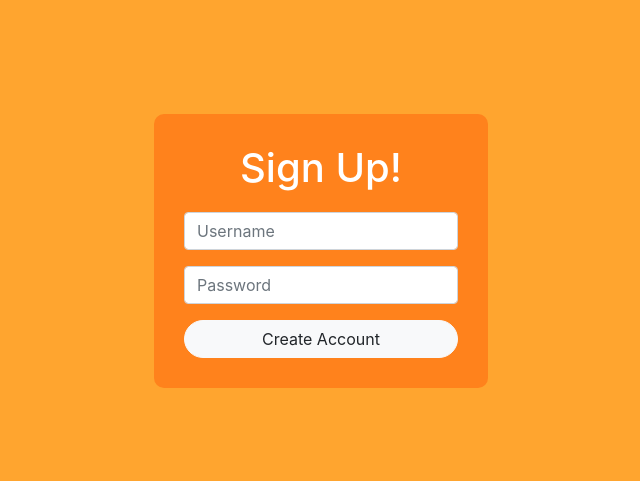
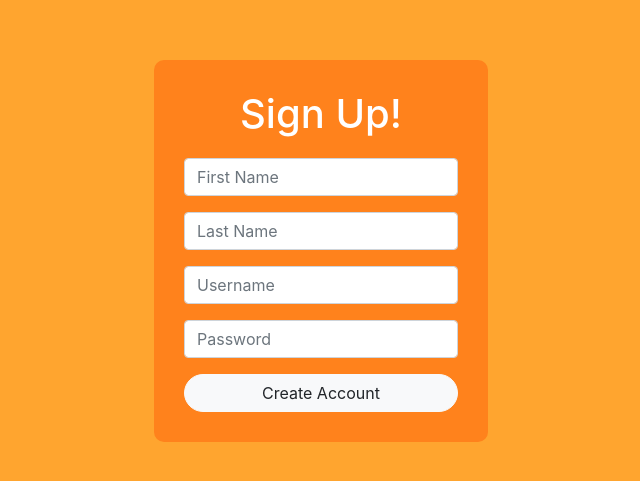
Before and after one commit to smithspencer817/todo-frontend, a React (Create React App) app: page /sign-up in a window 1280 px wide. Shown: the part 149-630 px from the top of the page, without its empty margins (319-959 px from the left). Built offline with nearby package versions, Linux system fonts and the light colour scheme.

Commit message:
added sign up functionality to create new user

```diff
--- a/src/components/SignUpPage.js
+++ b/src/components/SignUpPage.js
@@ -1,16 +1,50 @@
 import React from 'react';
 import { Form, Button } from 'react-bootstrap';
+import { useHistory } from 'react-router-dom';
+import { connect } from 'react-redux';
+import { addCurrentUser } from '../actions/user';
 
-export default function SignUpPage() {
+function SignUpPage(props) {
+
+    let history = useHistory();
 
     function handleNewUser(e) {
         e.preventDefault();
         const form = e.target;
         const newUserInfo = {
-          username: form[0].value,
-          password: form[1].value
+            first_name: form[0].value,
+            last_name: form[1].value,
+            username: form[2].value,
+            password: form[3].value
         }
-        console.log(newUserInfo)
+        fetch('http://localhost:3000/api/users', {
+          method: 'POST',
+          headers: {
+            'Content-Type': 'application/json',
+            'Accept': 'application/json'
+          },
+          body: JSON.stringify(newUserInfo)
+        })
+        .then(res => res.json())
+        .then(res => {
+            if (res[0] !== undefined) {
+                console.log('was not valid')
+            } else {
+                fetch('http://localhost:3000/api/login', {
+                    method: 'POST',
+                    headers: {
+                        'Content-Type': 'application/json'
+                    },
+                    body: JSON.stringify(res)
+                })
+                .then(res => res.json())
+                .then(res => {
+                    document.cookie = `authToken=${res.token}`;
+                    props.addCurrentUser(res.user);
+                    history.push('/home');
+                });
+            }
+        })
         form.reset();
       }
 
@@ -21,6 +55,12 @@ export default function SignUpPage() {
                     <h1 id="login-title-text">Sign Up!</h1>
                 </div>
                 <Form onSubmit={(e) => handleNewUser(e)}>
+                    <Form.Group>
+                        <Form.Control type="text" placeholder="First Name" />
+                    </Form.Group>
+                    <Form.Group>
+                        <Form.Control type="text" placeholder="Last Name" />
+                    </Form.Group>
                     <Form.Group>
                         <Form.Control type="text" placeholder="Username" />
                     </Form.Group>
@@ -33,5 +73,7 @@ export default function SignUpPage() {
                 </Form>
             </div>
         </div>
-    )
-}
+    );
+};
+
+export default connect(null, { addCurrentUser })(SignUpPage);
```
